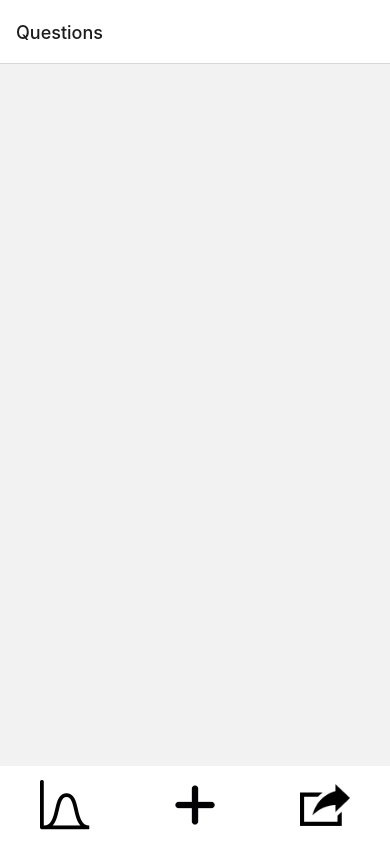
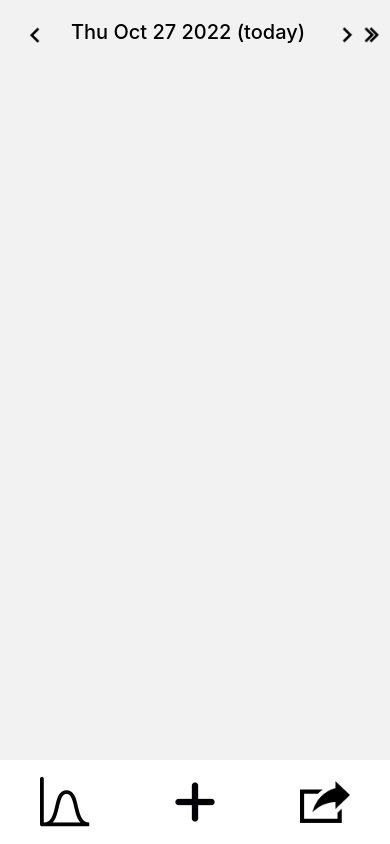
Before and after one commit to BapsiB/mydata, a React Native app: screen / in a window 390 px wide. Built offline with nearby package versions, Linux system fonts and the light colour scheme.

Commit message:
sync the home date header.

```diff
--- a/App.js
+++ b/App.js
@@ -2,6 +2,7 @@ import React from 'react';
 import DataManager from './js/dataManager.js';
 import QuestionEditor from './js/questionEditor.js';
 import AnswerScreen from './js/answerScreen.js';
+import HeaderDate from './js/headerDate.js';
 import { NavigationContainer } from '@react-navigation/native';
 import { createNativeStackNavigator } from '@react-navigation/native-stack';
 import { Image, TouchableOpacity, StyleSheet, Text, Pressable, View, SafeAreaView, ScrollView } from 'react-native';
@@ -40,7 +41,7 @@ const MyStack = () => {
         <Stack.Screen
           name="Home"
           component={MainView}
-          options={{ title: 'Questions' }}
+          options={{ headerShown:false }}
         />
         <Stack.Screen name="Question Editor" component={QuestionEditor} />
         <Stack.Screen name="Answer Screen" component={AnswerScreen} />
@@ -50,6 +51,14 @@ const MyStack = () => {
 };
 
 const MainView = ({ navigation }) => {
+
+    const unsubscribe = navigation.addListener('state', (e) => {
+      // You can get the raw navigation state (partial state object of the root navigator)
+      console.log(e.data.state);
+      if(e.data.state.routeNames[e.data.state.index] == "Home") {
+        forceUpdate();
+      }
+    });
 
     const forceUpdate = React.useReducer(() => ({}))[1]
 
@@ -67,6 +76,7 @@ const MainView = ({ navigation }) => {
     const lSizeFooter = "10%";
   return (
         <View style={{ flex: 1}}>
+            {HeaderDate.getHeader()}
             <SafeAreaView style={{marginBottom:"20%"}}>
                 <ScrollView style={styles.scrollView}>
                 {listItems}
--- a/js/headerDate.js
+++ b/js/headerDate.js
@@ -29,13 +29,17 @@ class HeaderDate {
     this.getHeader = function() {
         const [currentDate, setCurrentDate] = React.useState(that.getDate());
 
+        if(SharedConstants.getDateString(currentDate) != SharedConstants.getDateString(that.getDate())) {
+            setCurrentDate(that.getDate());
+        }
+
         function setDate(date) {
             that.setDate(date);
             setCurrentDate(date);
         }
 
         return (
-            <View style={{flex:1, flexDirection: "row", marginVertical:20,}}>
+            <View style={{height:40, flexDirection: "row", marginVertical:20,}}>
                 <View style={{flex:1, marginLeft:20}}>
                     <TouchableOpacity onPress={()=>{setDate(incrementDate(this.date, -1));}}>
                       <Image style={{ width:30, height:30,  resizeMode: 'stretch' }} source={require("../resources/arrowLeft.png")}/>
```
